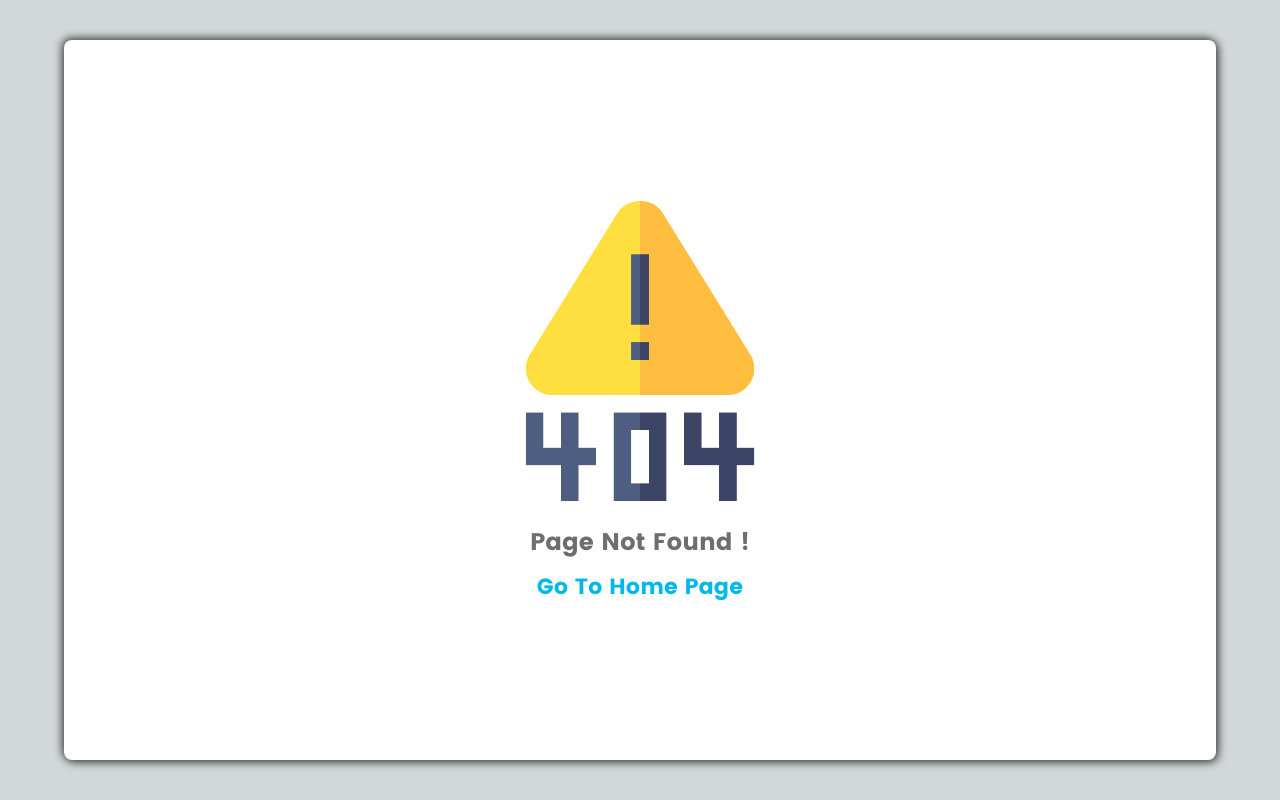
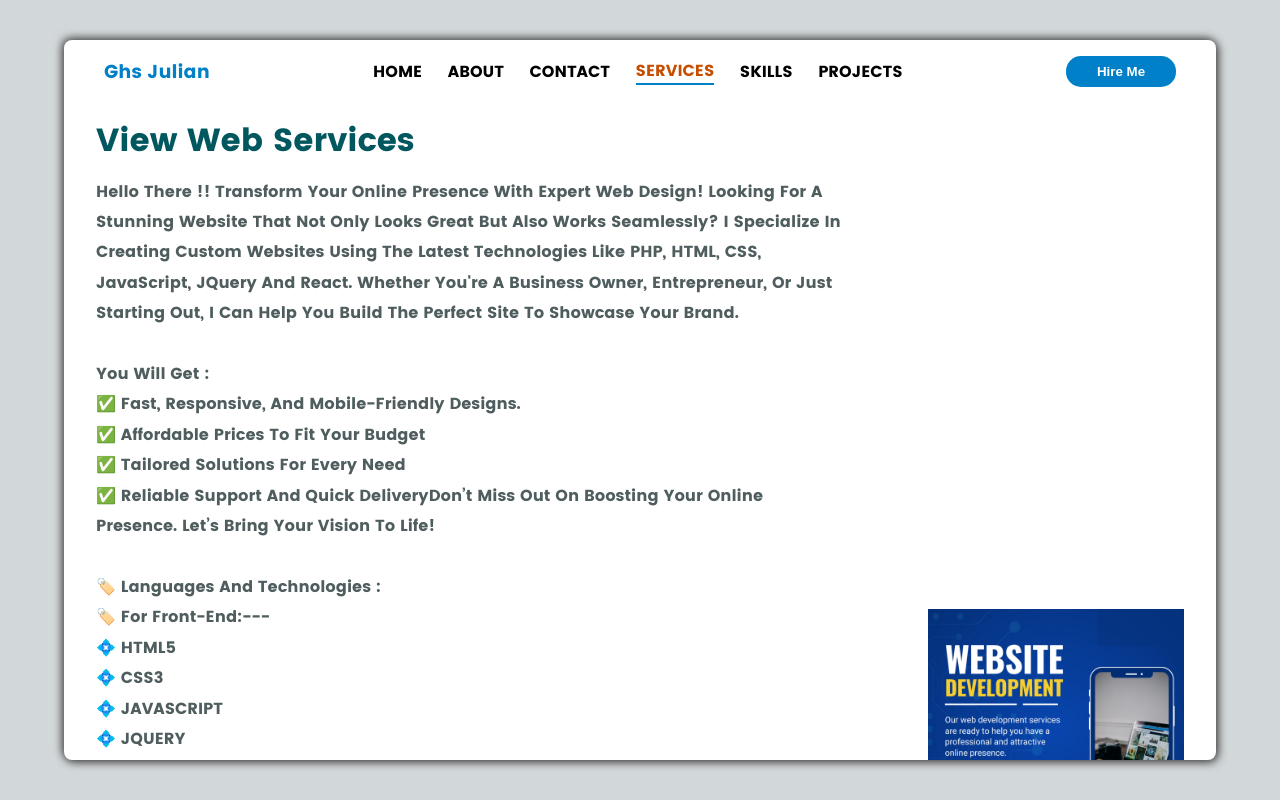
Before and after one commit to ghsjulian/ghs-cv, a React (Vite) app: page /services in a window 1280 px wide. Before the commit this address had no page. Built offline with nearby package versions, Linux system fonts and the light colour scheme.

Commit message:
Finished added Marketing

```diff
--- a/index.html
+++ b/index.html
@@ -3,10 +3,9 @@
     <head>
         <meta charset="UTF-8" />
         <title>
-            Ghs Julian - Official Portfolio And Resume | Expert Web Developer |
-            JavaScript, HTML, CSS More | Web Developer Designer Ghs Julian |
-            Programmer Ghs Julian | Website Developer Freelacer | Ghs Julian |
-            Programmer Ghs Julian
+            Ghs Julian - Official Portfolio | Expert Web Developer |
+            JavaScript, HTML, CSS, Nodejs, Express, PHP, MySQL And More
+
         </title>
         <meta
             name="description"
@@ -58,7 +57,7 @@
         <meta name="viewport" content="width=device-width, initial-scale=1.0" />
 
         <!-- Favicon -->
-<!--
+        <!--
         <link
             rel="apple-touch-icon"
             sizes="180x180"
@@ -75,9 +74,9 @@
             rel="icon"
             type="image/ico"
             sizes="512x512"
-            href="/public/favicons/favicon.ico"
+            href="favicons/favicon.ico"
         />
-        <link rel="manifest" href="/public/site.webmanifest" />
+        <link rel="manifest" href="site.webmanifest" />
     </head>
     <body>
         <div id="root" class="main-container"></div>
--- a/src/Router.jsx
+++ b/src/Router.jsx
@@ -5,6 +5,7 @@ import Contact from "./components/Contact";
 import AboutSection from "./components/AboutSection";
 import Skills from "./components/Skills";
 import Projects from "./components/Projects";
+import Marketing from "./components/Marketing"
 import NotFound from "./components/404";
 
 const MyRoutes = [
@@ -25,6 +26,10 @@ const MyRoutes = [
                 element: <Contact />
             },
             {
+                path: "services",
+                element: <Marketing />
+            },
+            {
                 path: "skills",
                 element: <Skills />
             },
--- a/src/assets/css/index.css
+++ b/src/assets/css/index.css
@@ -642,6 +642,16 @@ footer {
     font-weight: 900;
     margin: 0 0.5rem;
 }
+.market-img {
+    width: 100%;
+    display: flex;
+    align-items: center;
+}
+.market-img img {
+    width: 100%;
+    height: 100%;
+    object-fit: fill;
+}
 /* @CSS Responsive Here */
 @media (max-width: 768px) {
     .main-container {
--- a/src/components/Hero.jsx
+++ b/src/components/Hero.jsx
@@ -55,6 +55,7 @@ const Hero = () => {
                     </NavLink>
                     <NavLink
                         id="shop"
+                        target="_blank"
                         download="ghs_julian_cv.pdf"
                         to="/data/cv2.pdf"
                     >
--- /dev/null
+++ b/src/components/Marketing.jsx
@@ -0,0 +1,72 @@
+import React from "react";
+
+const Marketing = () => {
+    document.title =
+        "Hire Ghs Julian For Creating Your Custom Website | Contact with me right now";
+    return (
+        <section id="about">
+            <div className="hero-text">
+                <h2>View Web Services</h2>
+                <article>
+                    Hello There !! Transform Your Online Presence with Expert
+                    Web Design! Looking for a stunning website that not only
+                    looks great but also works seamlessly? I specialize in
+                    creating custom websites using the latest technologies like
+                    PHP, HTML, CSS, JavaScript, jQuery and React. Whether you're
+                    a business owner, entrepreneur, or just starting out, I can
+                    help you build the perfect site to showcase your brand.
+                    <br />
+                    <br />
+                    You will get : <br />
+                    ✅ Fast, responsive, and mobile-friendly designs. <br />
+                    ✅ Affordable prices to fit your budget <br />
+                    ✅ Tailored solutions for every need <br />
+                    ✅ Reliable support and quick deliveryDon’t miss out on
+                    boosting your online presence. Let’s bring your vision to
+                    life! <br />
+                    <br />
+                    🏷️ Languages And Technologies : <br />
+                    🏷️ For Front-End:--- <br />
+                    💠 HTML5 <br />
+                    💠 CSS3 <br />
+                    💠 JAVASCRIPT <br />
+                    💠 JQUERY <br />
+                    💠 REACT <br />
+                    🏷️ For Back-End:--- <br />
+                    💠 PHP <br />
+                    💠 PYTHON <br />
+                    💠 NODEJS <br />
+                    💠 MySQL <br />
+                    💠 MongoDB <br />
+                    🏷️ Other Tools:--- <br />
+                    💠 Version Controll GIT and GITHUB <br />
+                    💠 Visual Studio Code <br />
+                    💠 Terminal And Command Prompt <br />
+                    📌 Contact me today for a free consultation! <br />
+                    📌 For more information or see my previous works and
+                    projects please <br />
+                    📌 visit my personal portfolio!! <br />
+                    📞 Phone : +8801302661337 <br />
+                    📧 Email : ghsjulian@outlook.com <br />
+                    🌐 Portfolio : https://ghsresume.netlify.app <br />
+                    👤 Github : https://github.com/Ghsjulian <br />
+                    👤 Facebook : https://facebook.com/ghs.julian.85 <br />
+                    ✳️ Also send me a text on facebook messanger! <br />
+                    <div style={{ display: "none" }}>
+                        #WebDesign - #AffordableTech - #ModernSolutions -
+                        #PHPDevelopment - #CustomWebsites - #ReactJS -
+                        #AngularDevelopment - #FrontEndDesign -
+                        #FrontEndDeveloper - #WebDeveloper - #WebsiteDeveloper -
+                        #CreateWebsite - #BuildWebsite - #ResponsiveDesginer -
+                        #WebDesigner
+                    </div>
+                </article>
+            </div>
+            <div className="market-img">
+                <img src="/images/Marketing.jpg" />
+            </div>
+        </section>
+    );
+};
+
+export default Marketing;
--- a/src/index.html
+++ b/src/index.html
@@ -1,5 +1,5 @@
 <body>
     <script>
-        window.location.href = "http://localhost:5173/";
+        window.location.href = "http://localhost:5173/services";
     </script>
 </body>
--- a/src/layouts/Header.jsx
+++ b/src/layouts/Header.jsx
@@ -21,7 +21,7 @@ const Header = () => {
         navigate("/");
     };
     const goContact = () => {
-        navigate("/contact");
+        navigate("/services");
     };
     useEffect(() => {
         setPath(location.pathname);
@@ -57,9 +57,9 @@ const Header = () => {
                         <NavLink
                             className={path == "/my-gigs" ? "active" : ""}
                             onClick={closeNav}
-                            to="/my-gigs"
+                            to="/services"
                         >
-                            Active GIGS
+                            Services
                         </NavLink>
                         <NavLink
                             className={path == "/skills" ? "active" : ""}
@@ -90,11 +90,7 @@ const Header = () => {
                 </button>
                 <button onClick={openNav} className="nav-btn">
                     <img
-                        src={
-                            isOpen
-                                ? "/icons/delete.png"
-                                : "/icons/menu.svg"
-                        }
+                        src={isOpen ? "/icons/delete.png" : "/icons/menu.svg"}
                     />
                 </button>
             </header>
@@ -102,7 +98,7 @@ const Header = () => {
                 onClick={closeNav}
                 ref={overlyRef}
                 id="overly"
-                className={isOpen&&"overly"}
+                className={isOpen && "overly"}
             ></div>
         </>
     );
```
Also changed, not shown: public/images/Marketing.jpg (added).
